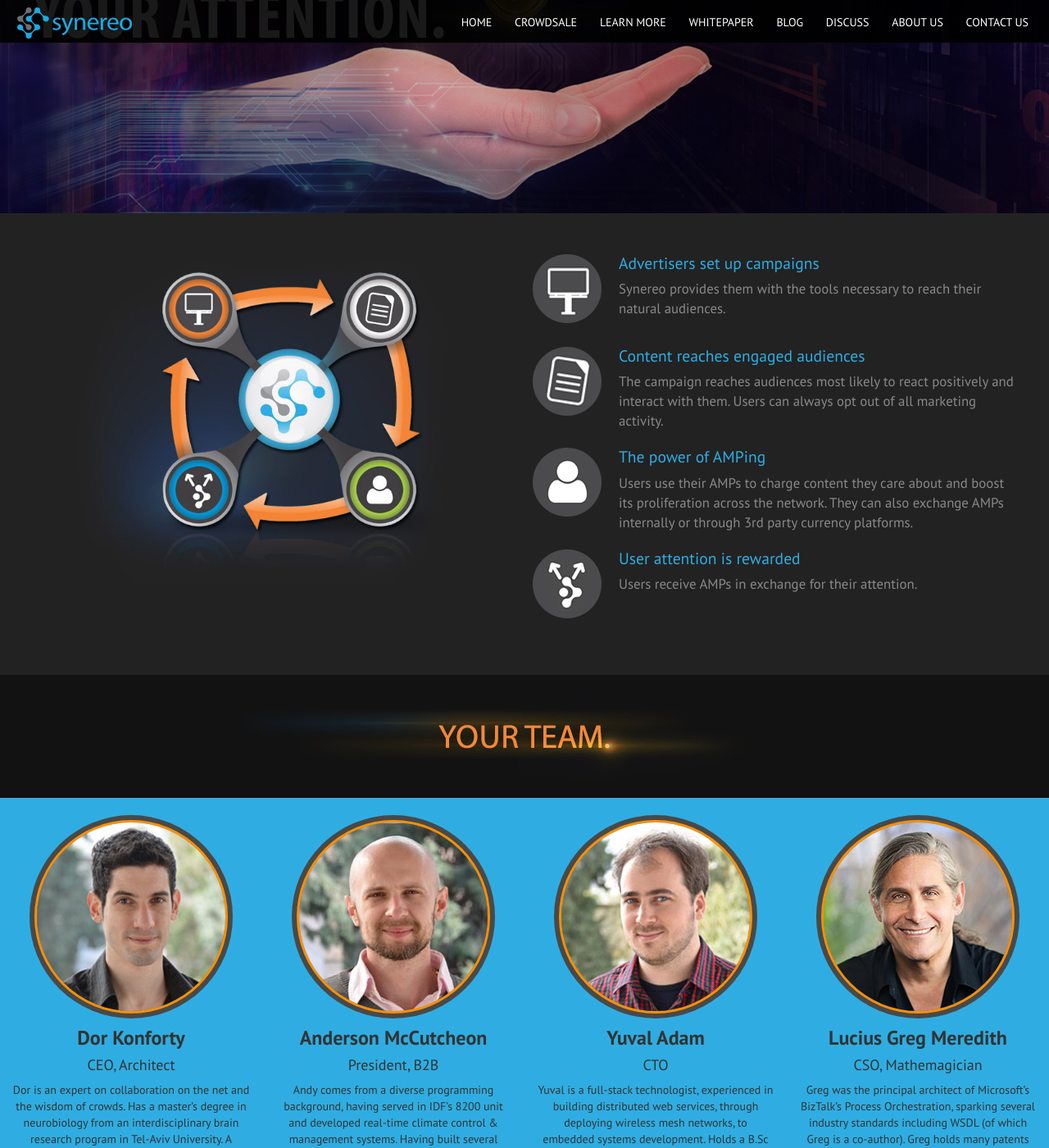
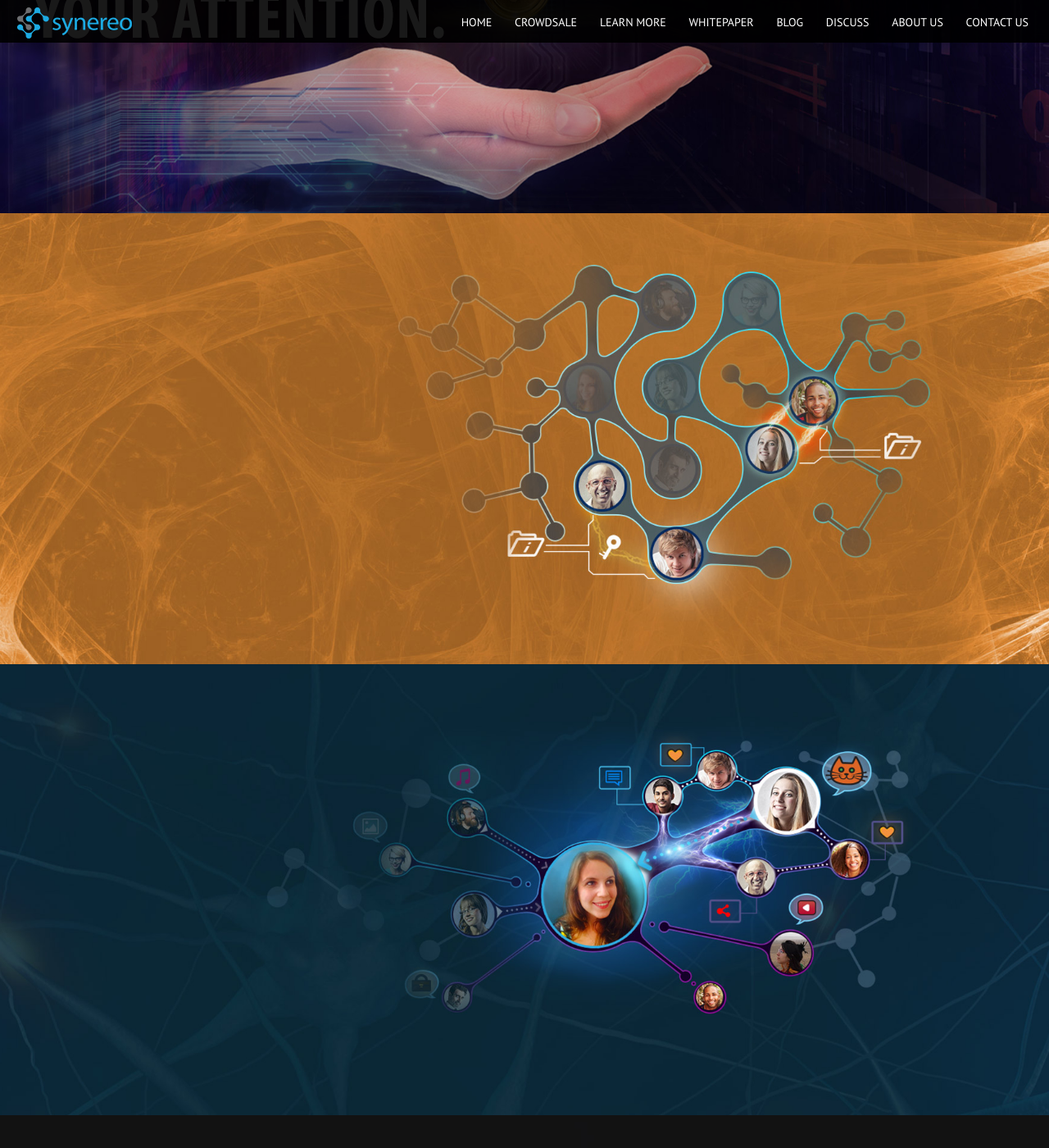
Before and after one commit to synereo/synereo.github.io, a Jekyll site: the page built from index.html, in a window 1280 px wide and 1400 px high, scrolled down 2281 px. Shown: the whole window at 82% size. Built offline with Jekyll 4.4.1, drawn with Linux system fonts in a browser that asks for light colours; nearby versions of some CDN libraries.

Commit message:
Add technlogy and attention sections

```diff
--- a/_layouts/home.html
+++ b/_layouts/home.html
@@ -111,37 +111,9 @@
         <img src="/img/uploads/Amp_OnPicTitle.png">
       </section>
 
-      <section class="economy">
-        <div class="container-fluid">
-          <div class="row">
-            <div class="col-md-6 graphic">
-              <img src="/img/icons/info-circle.jpg" width="500">
-            </div>
-            <div class="col-md-6">
-              <div class="bullet">
-                <img src="/img/icons/campaign.png">
-                <h3>Advertisers set up campaigns</h3>
-                <p>Synereo provides them with the tools necessary to reach their natural audiences.</p>
-              </div>
-              <div class="bullet">
-                <img src="/img/icons/content.png">
-                <h3>Content reaches engaged audiences</h3>
-                <p>The campaign reaches audiences most likely to react positively and interact with them. Users can always opt out of all marketing activity.</p>
-              </div>
-              <div class="bullet">
-                <img src="/img/icons/power.png">
-                <h3>The power of AMPing</h3>
-                <p> Users use their AMPs to charge content they care about and boost its proliferation across the network. They can also exchange AMPs internally or through 3rd party currency platforms.</p>
-              </div>
-              <div class="bullet">
-                <img src="/img/icons/reward.png">
-                <h3>User attention is rewarded</h3>
-                <p>Users receive AMPs in exchange for their attention.</p>
-              </div>
-            </div>
-          </div>
-        </div>
-      </section>
+      <section class="technology"></section>
+
+      <section class="economy"></section>
 
       <section class="your-team"></section>
 
--- a/_sass/_home.scss
+++ b/_sass/_home.scss
@@ -124,31 +124,20 @@
         padding-left: 40px;
     }
 
+    section.technology {
+        background: url(/img/bg/technology.jpg) no-repeat;
+        background-color: rgb(18, 18, 18);
+        background-position: center;
+        background-size: cover;
+        min-height: 550px;
+    }
+
     section.economy {
-        background-color: rgb(34, 34, 34);
-        padding: 30px 20px 40px 10px;
-        div.graphic {
-            text-align: center;
-            @media all and (max-width: 750px) {
-                display: none;
-            }
-        }
-        div.bullet {
-            clear: both;
-            img {
-                float: left;
-                padding-right: 21px;
-                padding-bottom: 29px;
-            }
-            h3 {
-                color: $synereo-blue;
-                font-size: 1.4em;
-            }
-            p {
-                color: #898989;
-                font-size: 1.2em;
-            }
-        }
+        background: url(/img/bg/attention.jpg) no-repeat;
+        background-color: rgb(18, 18, 18);
+        background-position: center;
+        background-size: cover;
+        min-height: 550px;
     }
 
     section.your-team {
```
Also changed, not shown: img/bg/attention.jpg (added), img/bg/technology.jpg (added).
